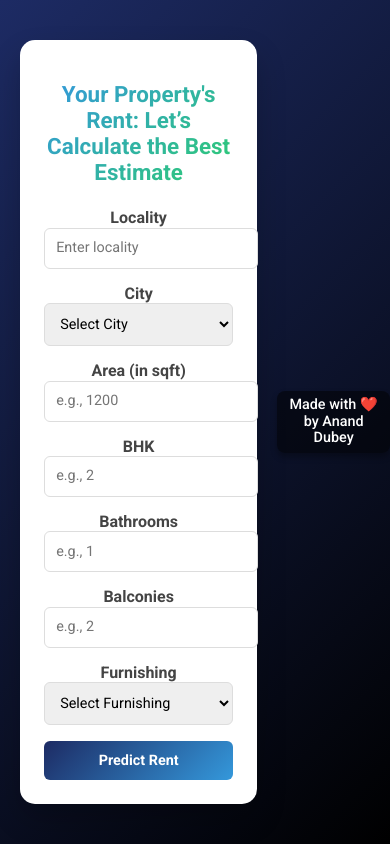
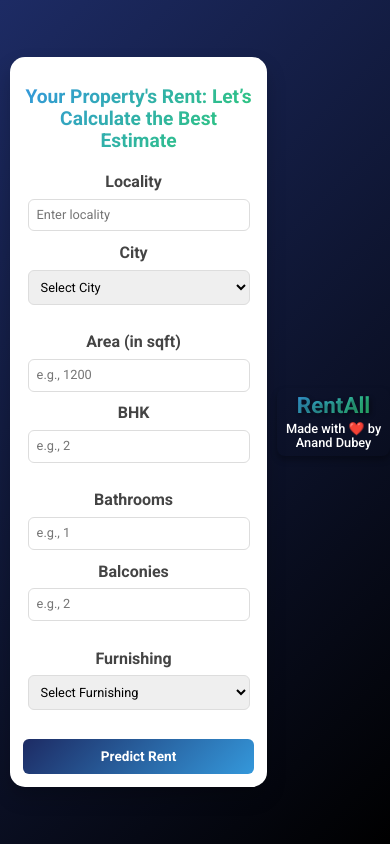
Before and after one commit to a-4anand/Rentall, a Flask app: page / in a window 390 px wide. Run offline with Flask 3, Linux system fonts and the light colour scheme; parts of the project's set-up code (start-up, migrations or seed data) failed here and were passed over; some libraries are stand-ins or nearby versions.

Commit message:
improved design

```diff
--- a/templates/index.html
+++ b/templates/index.html
@@ -16,6 +16,7 @@
 
     <!-- Custom CSS -->
 <style>
+    /* Base Styles */
     body {
         font-family: 'Roboto', sans-serif;
         background: linear-gradient(135deg, #1d2b64, #000000);
@@ -31,11 +32,11 @@
     .container {
         background-color: #ffffff;
         border-radius: 15px;
-    box-shadow: 0 15px 30px rgba(0, 0, 0, 0.2);
+        box-shadow: 0 10px 20px rgba(0, 0, 0, 0.2);
         max-width: 800px;
-    width: 90%; /* Adapts for larger screens */
-    padding: 2rem;
-    margin: 20px;
+        width: 90%;
+        padding: 1.5rem;
+        margin: 10px;
         text-align: center;
         transition: all 0.3s ease-in-out;
     }
@@ -46,11 +47,11 @@
 
     h2 {
         font-weight: 700;
-    font-size: 1.8rem; /* Larger font size for desktops */
+        font-size: 1.6rem;
         background: linear-gradient(135deg, #3498db, #2ecc71);
         color: transparent;
         background-clip: text;
-    margin-bottom: 1.5rem;
+        margin-bottom: 1rem;
     }
 
     form {
@@ -61,30 +62,32 @@ form {
 
     .input-row {
         display: flex;
-    gap: 1rem;
+        gap: 1.5rem;
+        padding: 0.3rem 0.5rem;
     }
 
     .input-group {
         flex: 1;
     }
 
-.full-width {
-    width: 100%;
-}
-
     label {
         font-weight: 600;
-    margin-top: 0.5rem;
+        width: 130px;
+        margin-bottom: 0.4rem;
+        color: #444;
         text-align: left;
-    color: #444;
+        display: inline-block;
+        padding-right: 10px;
+        line-height: 1.5;
     }
 
     input, select, button {
-    font-size: 1rem;
-    padding: 0.8rem;
+        font-size: 0.9rem;
         border: 1px solid #ddd;
         border-radius: 6px;
         width: 100%;
+        box-sizing: border-box;
+        padding: 0.6rem;
         transition: all 0.3s ease;
     }
 
@@ -100,9 +103,10 @@ button {
         font-weight: 700;
         border: none;
         cursor: pointer;
-    padding: 1rem;
-    font-size: 1rem;
+        padding: 0.8rem;
+        font-size: 0.9rem;
         transition: background 0.3s ease;
+        margin-top: 0.5rem;
     }
 
     button:hover {
@@ -110,65 +114,93 @@ button:hover {
     }
 
     .prediction-text {
-    margin-top: 1.5rem;
-    font-size: 1.1rem;
+        margin-top: 1rem;
+        font-size: 1rem;
         font-weight: 500;
         color: #2ecc71;
         text-align: center;
     }
 
     .footer {
-    font-size: 1rem;
+        font-size: 0.9rem;
         font-weight: 500;
         color: #fff;
         text-align: center;
-    background-color: rgba(0, 0, 0, 0.5);
-    padding: 0.5rem;
+        padding: 0.4rem;
         border-radius: 8px;
         width: fit-content;
         box-shadow: 0px 4px 6px rgba(0, 0, 0, 0.3);
-    margin: 20px auto;
+        margin: 15px auto;
     }
 
-/* Tablet and small laptop styles */
+    .logo {
+        font-size: 1.6rem;
+        font-weight: 700;
+        background: linear-gradient(135deg, #3498db, #2ecc71);
+        -webkit-background-clip: text;
+        color: transparent;
+        display: inline-block;
+        text-shadow: 2px 2px 4px rgba(0, 0, 0, 0.4);
+    }
+
+    /* Tablet and Small Laptop Styles */
     @media (max-width: 1024px) {
         .container {
-        width: 85%; /* Slightly smaller container */
-        padding: 1.5rem;
+            width: 85%;
+            padding: 1rem;
         }
 
         h2 {
-        font-size: 1.6rem; /* Adjusted font size for readability */
+            font-size: 1.4rem;
         }
     }
 
     /* Mobile Styles */
     @media (max-width: 600px) {
         .container {
-        width: 95%; /* Full-width for small screens */
-        padding: 1.5rem;
+            width: 100%;
+            padding: 0.8rem;
         }
 
         h2 {
-        font-size: 1.4rem;
+            font-size: 1.2rem;
+            margin-bottom: 0.8rem;
         }
 
         .input-row {
             flex-direction: column;
+            gap: 0.6rem;
+            padding: 0.3rem;
+        }
+
+        label {
+            width: auto;
+            margin-bottom: 0.3rem;
         }
 
         input, select, button {
-        font-size: 0.9rem;
-        padding: 0.7rem;
+            font-size: 0.8rem;
+            padding: 0.5rem;
+        }
+
+        button {
+            padding: 0.6rem;
+            font-size: 0.85rem;
         }
 
         .footer {
-        font-size: 0.9rem;
-        padding: 0.4rem;
+            font-size: 0.8rem;
+            padding: 0.3rem;
+        }
+
+        .logo {
+            font-size: 1.4rem;
+            margin-bottom: 0.2rem;
         }
     }
+</style>
 
-</style>
+
 
 
 
@@ -238,7 +270,10 @@ button:hover {
     {% endif %}
 </div>
 
+
+
 <div class="footer">
+    <span class="logo">RentAll</span><br>
     Made with ❤️ by Anand Dubey
 </div>
 
```
Lines whose indentation alone changed are shown as unchanged.
